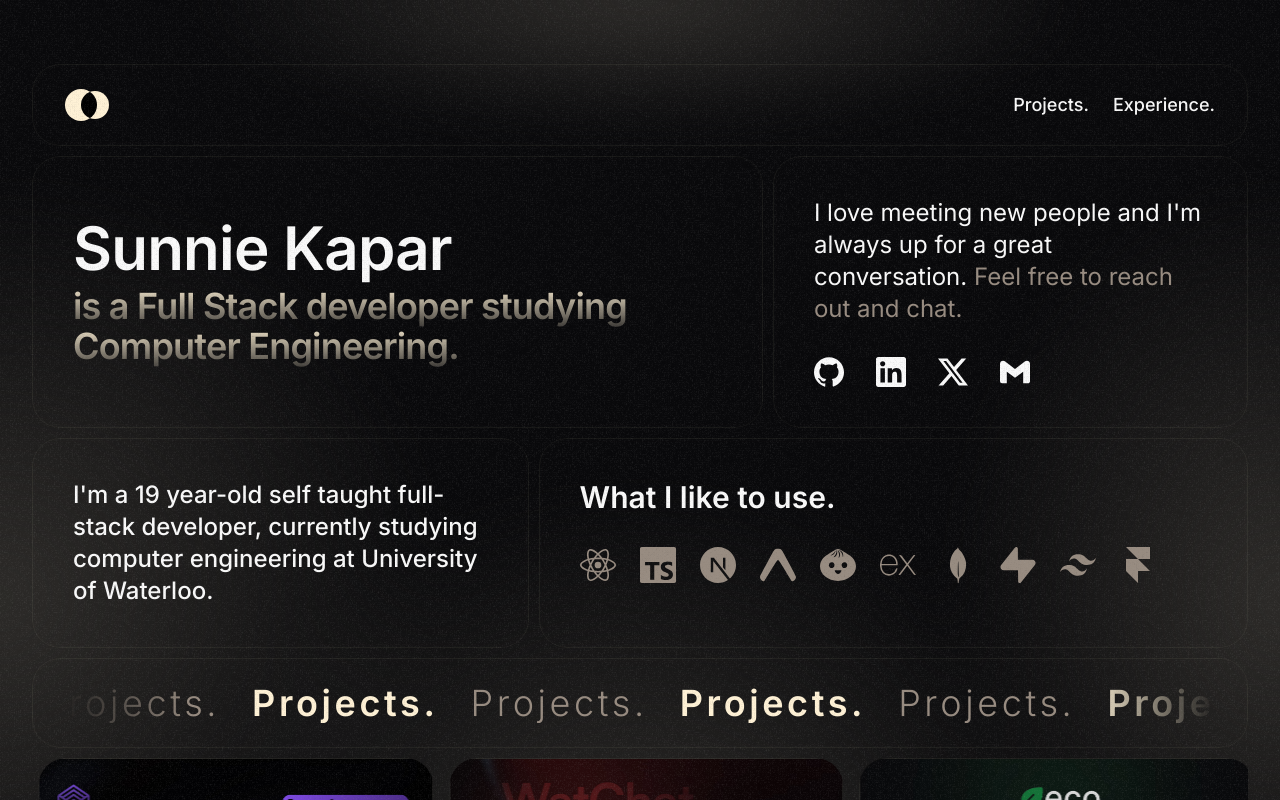
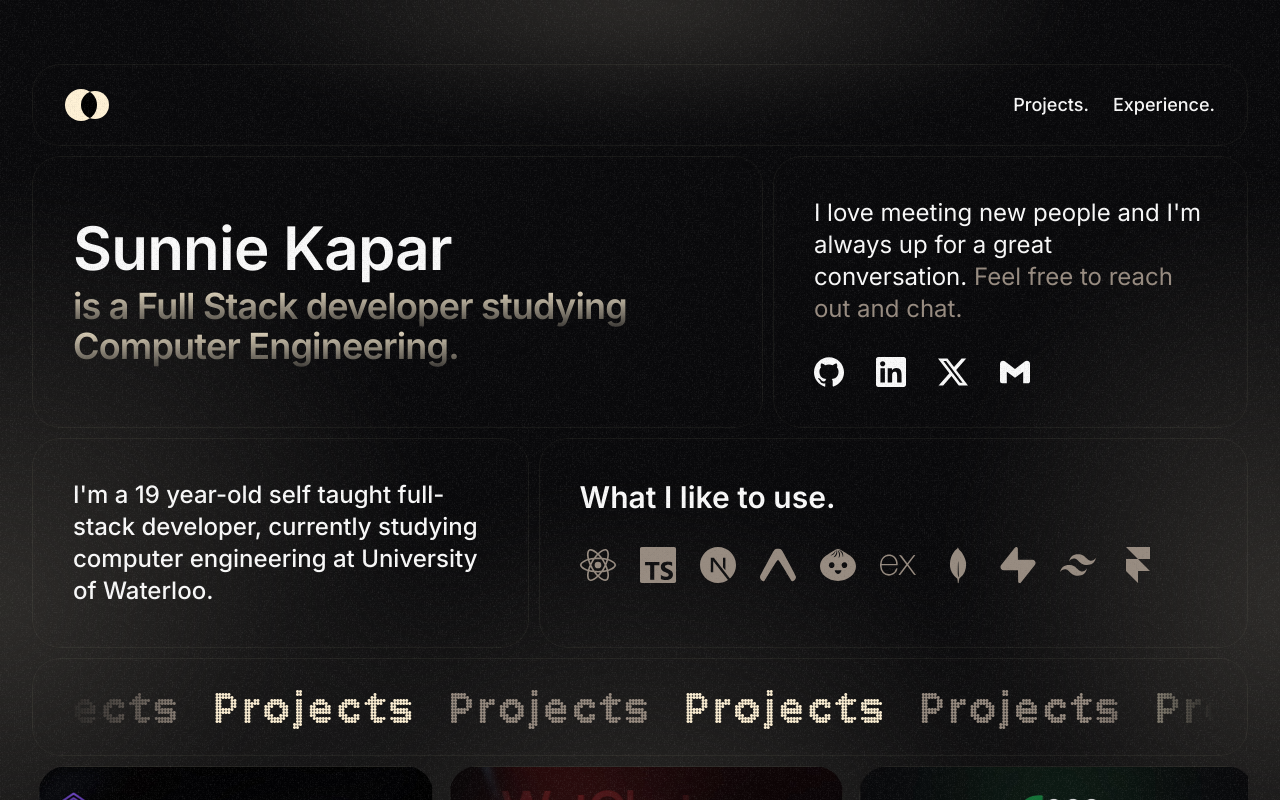
Before and after one commit to sunniekapar/portfolio, a Next.js app: page /home in a window 1280 px wide. Shown: the top 800 px of the page. Built offline with nearby package versions, Linux system fonts and the light colour scheme.

Commit message:
projects font + project page gradient

```diff
--- a/app/home/components/projects-header.tsx
+++ b/app/home/components/projects-header.tsx
@@ -2,11 +2,11 @@ import BentoCard from "@/components/bento-card";
 
 const ScrollingText = () => {
   return (
-    <p className="flex animate-infinite-scroll gap-8 whitespace-nowrap text-4xl font-semibold tracking-widest text-accent">
-      <span className="font-light text-accent-foreground">Projects.</span>
-      <span>Projects.</span>
-      <span className="font-light text-accent-foreground">Projects.</span>
-      <span> Projects.</span>
+    <p className="flex animate-infinite-scroll gap-8 whitespace-nowrap text-5xl font-semibold tracking-widest text-accent">
+      <span className="array font-light text-accent-foreground">Projects</span>
+      <span className="array font-light">Projects</span>
+      <span className="array font-light text-accent-foreground">Projects</span>
+      <span className="array font-light"> Projects</span>
     </p>
   );
 };
--- a/app/layout.tsx
+++ b/app/layout.tsx
@@ -1,9 +1,15 @@
 import type { Metadata } from "next";
 import { Inter } from "next/font/google";
+import localFont from "next/font/local";
 import "@/styles/globals.css";
 import NoiseSVG from "@/components/noise-svg";
 
 const inter = Inter({ subsets: ["latin"] });
+
+const array = localFont({
+  src: './fonts/array.woff2',
+  variable: '--font-array'
+});
 
 export const metadata: Metadata = {
   title: "Sunnie Kapar",
@@ -19,7 +25,7 @@ export default function RootLayout({
   return (
     <html lang="en" suppressHydrationWarning>
       <link rel="icon" href="/images/favicon.ico" sizes="any" />
-      <body className={`${inter.className}`}>
+      <body className={`${inter.className} ${array.variable}`}>
         <NoiseSVG />
         {children}
       </body>
--- a/app/projects/[slug]/page.tsx
+++ b/app/projects/[slug]/page.tsx
@@ -92,7 +92,14 @@ export default function Page({ params }: { params: { slug: string } }) {
         </FadeIn>
 
         <div className="relative aspect-[4/3] w-full max-w-[600px] animate-appear place-self-center rounded-lg duration-1000 ease-smooth">
-          <div className="absolute -inset-0.5 h-full w-full animate-tilt rounded-lg bg-gradient-to-tr from-accent to-accent-foreground opacity-100 blur-xl" />
+          <div className="absolute -inset-0.5 h-full w-full animate-tilt rounded-lg bg-gradient-to-tr from-accent/50 to-accent-foreground/50 blur-xl" />
+          <Image
+            src={`/images/projects/${cleanTitle}.jpg`}
+            alt={title}
+            quality={0}
+            fill
+            className={`absolute h-full w-full scale-110 object-cover blur-3xl saturate-200 ${cleanTitle === "solfocus" || cleanTitle === "inner-compass" ? "opacity-20" : ""}`}
+          />
           <Image
             src={`/images/projects/${cleanTitle}.jpg`}
             alt={title}
--- a/styles/globals.css
+++ b/styles/globals.css
@@ -40,7 +40,7 @@
     @apply border-border;
   }
   body {
-    @apply bg-background text-foreground antialiased relative;
+    @apply relative bg-background text-foreground antialiased;
   }
 
   body::before {
@@ -96,4 +96,8 @@
   .fade-siblings:hover > *:hover {
     opacity: 1 !important;
   }
+
+  .array {
+    font-family: var(--font-array);
+  }
 }
--- a/tailwind.config.ts
+++ b/tailwind.config.ts
@@ -90,15 +90,15 @@ module.exports = {
         tilt: {
           "0%, 50%, 100%": {
             transform: "rotate(0deg)",
-            opacity: "50%",
+            opacity: "100%",
           },
           "25%": {
             transform: "rotate(1deg)",
-            opacity: "25%",
+            opacity: "50%",
           },
           "75%": {
             transform: "rotate(-1deg)",
-            opacity: "25%",
+            opacity: "100%",
           },
         },
         breathe: {
```
Also changed, not shown: app/fonts/array.woff2 (added).
